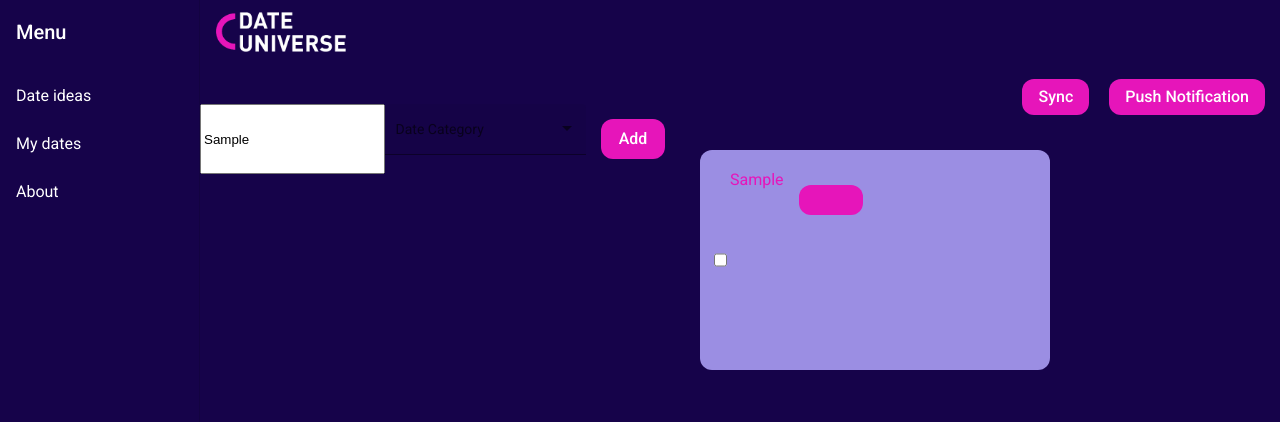
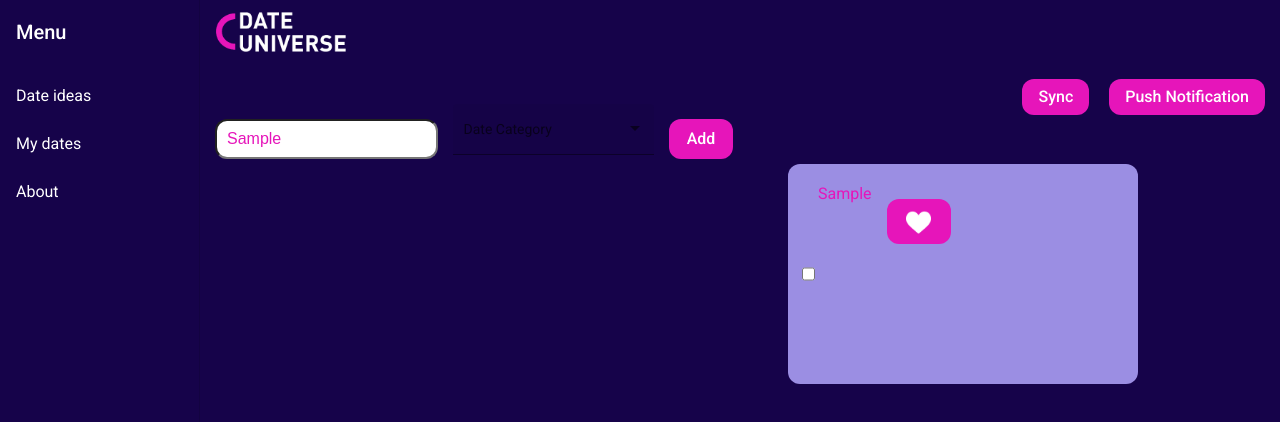
Before and after one commit to BluescreenCreator/PWA_Date_Universe, an Angular app: page / in a window 1280 px wide. Both pictures are taken after typing "Sample" into the empty fields and a click on the button "Add". Shown: the top 422 px of the page. Built offline with nearby package versions, Linux system fonts and the light colour scheme.

Commit message:
card design

```diff
--- a/src/app/dates/dates.component.css
+++ b/src/app/dates/dates.component.css
@@ -25,16 +25,7 @@ button {
   font-size: 12pt;
 }
 
-#dateInput {
-  border-radius: 12px;
-  margin: 15px;
-  min-height: 30px;
-  min-width: 80px;
-  color: #e615ba;
-  padding-left: 3px;
-}
-
-.dateEntry {
+.dateCard {
   border-radius: 12px;
   background-color: #9b8ee3;
   text-align: center;
@@ -42,7 +33,7 @@ button {
   height: 180px;
   display: inline-flex;
   float: left;
-  margin: 20px;
+  margin: 20px 40px 20px;
   flex-wrap: wrap;
   padding: 20px;
   color: #e615ba;
@@ -50,8 +41,19 @@ button {
   font-size: 12pt;
 }
 
+.ideaInput {
+  border-radius: 12px;
+  margin: 15px;
+  min-height: 30px;
+  min-width: 80px;
+  color: #e615ba;
+  padding-left: 10px;
+  font-size: 12pt;
+}
+
 .inputSection {
   margin-top: 20px;
+  margin-bottom: 20px;
   display: inline-flex;
   float: left;
   flex-wrap: wrap;
@@ -69,7 +71,8 @@ button {
   margin: 15px;
   border-radius: 15px;
   float: right;
-  height: 30px;
+  height: 45px;
   width: 30px;
   border-radius: 12px;
+  text-align: center;
 }
--- a/src/app/dates/dates.component.html
+++ b/src/app/dates/dates.component.html
@@ -1,5 +1,5 @@
-
-<button class="sync"
+<button
+  class="sync"
   mat-flat-button
   color="#E615BA"
   aria-label="Synchronise Date Ideas"
@@ -7,12 +7,12 @@
 >
   Sync
 </button>
-<br/>
-
+<br />
 
 <div class="inputSection">
   <input
     #dateInput
+    class="ideaInput"
     placeholder="Your Date Idea"
     aria-label="Enter Date Idea"
     required="required"
@@ -38,13 +38,19 @@
   </button>
 </div>
 
+<br />
+<br />
+<br />
+
 <div class="listSection">
   <ul>
-    <li *ngFor="let date of dates" [class.done]="date.done" class="dateEntry">
+    <li *ngFor="let date of dates" [class.done]="date.done" class="dateCard">
       <input type="checkbox" [checked]="date.done" (click)="toggleDone(date)" />
       {{ date.title }} <br />
       {{ date.category }} <br />
-      <button class="btn" mat-flat-button></button>
+      <button class="btn" mat-flat-button>
+        <img src="/assets/bilder/herz.png" width="25px" height="auto" />
+      </button>
     </li>
   </ul>
 </div>
--- a/src/index.html
+++ b/src/index.html
@@ -5,7 +5,7 @@
     <title>DateUniverse</title>
     <base href="/" />
     <meta name="viewport" content="width=device-width, initial-scale=1" />
-    <link rel="icon" type="image/x-icon" href="favicon.ico" />
+    <link rel="icon" type="image/x-icon" href="logo.ico" />
     <link rel="preconnect" href="https://fonts.gstatic.com" />
     <link
       href="https://fonts.googleapis.com/css2?family=Roboto:wght@300;400;500&amp;display=swap"
```
Also changed, not shown: src/assets/bilder/herz.png (added), src/manifest.webmanifest, 1 other file (tests, documents, lock files or other folders).
